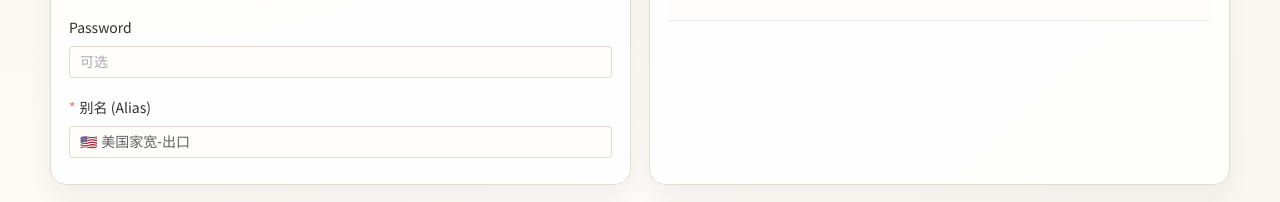
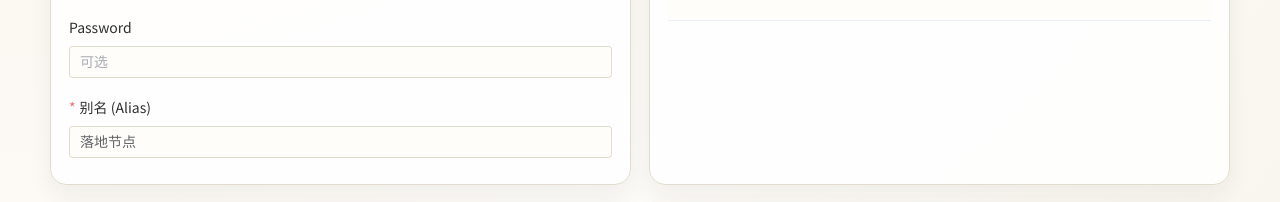
Before and after one commit to Gary-zy/ClashRelay, a Vue app: page / in a window 1280 px wide. Shown: the part 960-1162 px from the top of the page. Built offline with nearby package versions, Linux system fonts and the light colour scheme.

Commit message:
chore: 清理旧功能文档并优化SOCKS别名输入提示、默认值及新增非空校验。

```diff
--- a/src/App.vue
+++ b/src/App.vue
@@ -155,7 +155,7 @@
               <el-input v-model="form.socksPass" placeholder="可选" show-password />
             </el-form-item>
             <el-form-item label="别名 (Alias)" prop="socksAlias">
-              <el-input v-model="form.socksAlias" placeholder="🇺🇸 美国家宽-出口" />
+              <el-input v-model="form.socksAlias" placeholder="例如：US-Home 或 落地节点" />
             </el-form-item>
             <el-alert
               v-if="status.message"
@@ -552,7 +552,7 @@ const formDefaults = {
   socksPort: "",
   socksUser: "",
   socksPass: "",
-  socksAlias: "🇺🇸 美国家宽-出口",
+  socksAlias: "落地节点",
   // 跳板节点配置（支持多选）
   dialerProxyGroup: [],
   dialerProxyType: "url-test",  // url-test | select | fallback
@@ -983,7 +983,7 @@ const handleConfigImport = (file) => {
         form.socksPort = String(socks5Node.port || '');
         form.socksUser = socks5Node.username || '';
         form.socksPass = socks5Node.password || '';
-        form.socksAlias = socks5Node.name || '🇺🇸 美国家宽-出口';
+        form.socksAlias = socks5Node.name || '落地节点';
       }
 
       // 填充 DNS 配置
@@ -2131,6 +2131,11 @@ const generateYaml = () => {
   }
   if (!form.socksServer || !form.socksPort) {
     status.message = "请填写落地节点信息，或使用链接解析功能。";
+    status.type = "warning";
+    return;
+  }
+  if (!form.socksAlias || !form.socksAlias.trim()) {
+    status.message = "请填写落地节点别名。";
     status.type = "warning";
     return;
   }
```
Also changed, not shown: 5 other files (tests, documents, lock files or other folders).
